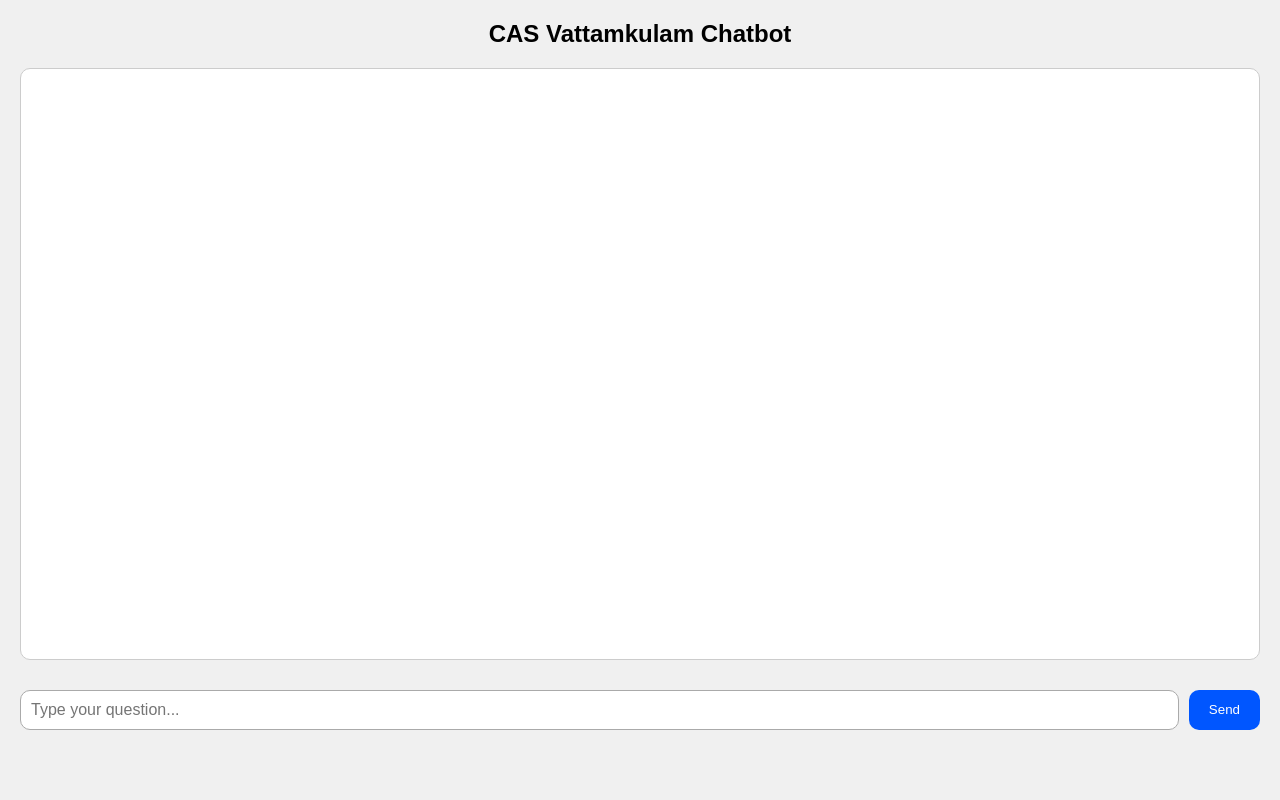
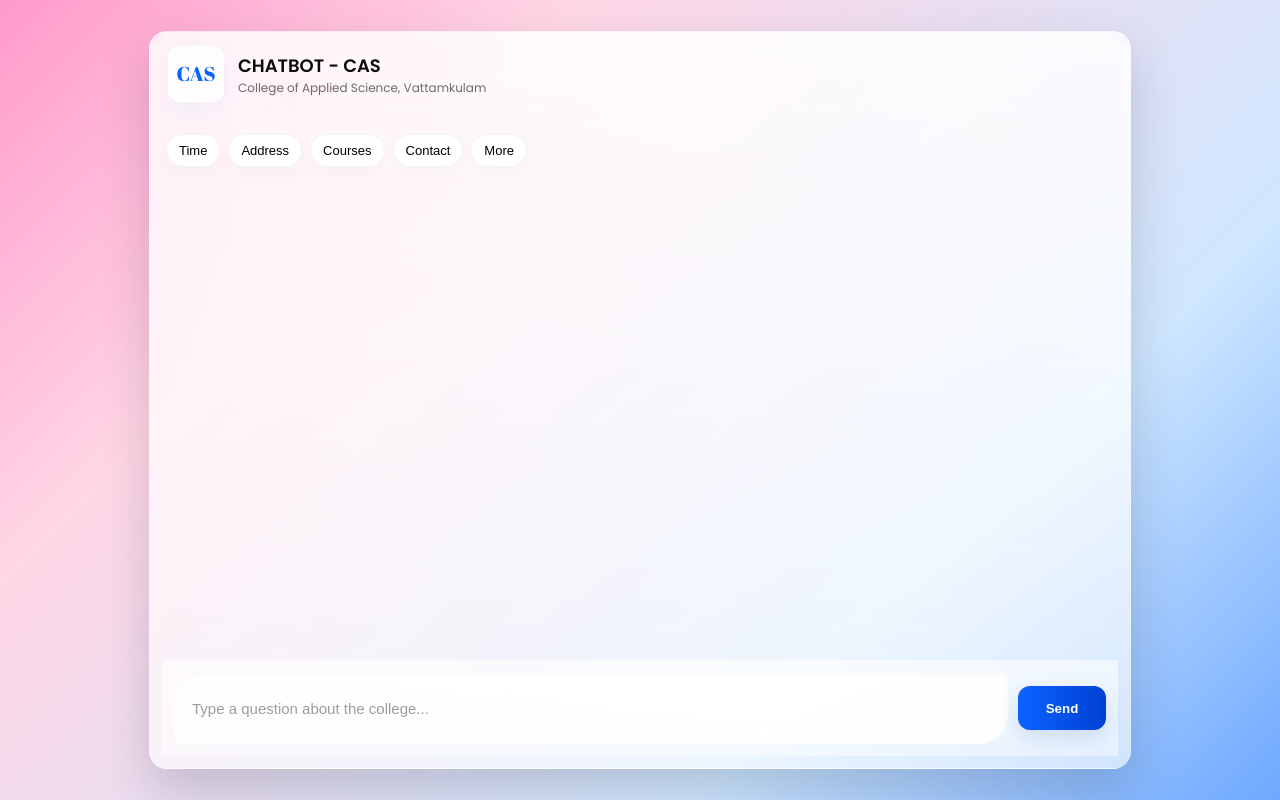
Before and after one commit to blankuser-2k/Cas-chatboat, a plain HTML site: page chat.html in a window 1280 px wide. Drawn offline with Linux system fonts and the light colour scheme.

Commit message:
Update chat.html

```diff
--- a/chat.html
+++ b/chat.html
@@ -1,66 +1,202 @@
-<!DOCTYPE html>
+<!doctype html>
 <html lang="en">
 <head>
-<meta charset="UTF-8">
-<meta name="viewport" content="width=device-width, initial-scale=1.0">
-<title>CAS Chatbot</title>
+  <meta charset="utf-8" />
+  <meta name="viewport" content="width=device-width,initial-scale=1" />
+  <title>CAS Chat — CAS Vattamkulam</title>
 
-<style>
-    body {
-        margin: 0;
-        padding: 0;
-        font-family: Arial, sans-serif;
-        background: #f0f0f0;
+  <!-- Fonts -->
+  <link href="https://fonts.googleapis.com/css2?family=Abril+Fatface&family=Poppins:wght@300;400;600&display=swap" rel="stylesheet">
+
+  <style>
+    :root{
+      --rose: #ff9acb;
+      --blue: #6ea8ff;
+      --accent-blue: #0b63ff;    /* user bubble */
+      --bot-green: #39ff14;      /* bot text on black */
+      --black: #0b0b0b;
+      --glass: rgba(255,255,255,0.85);
+      --input-bg: rgba(255,255,255,0.92);
+      --suggest-bg: rgba(255,255,255,0.95);
+      --suggest-border: rgba(11,63,136,0.06);
     }
 
-    #chatbox {
-        height: 70vh;
-        overflow-y: auto;
-        padding: 15px;
-        background: white;
-        border: 1px solid #ccc;
-        margin: 20px;
-        border-radius: 10px;
+    html,body { height:100%; margin:0; font-family:"Poppins",system-ui,Arial,sans-serif; -webkit-font-smoothing:antialiased; -moz-osx-font-smoothing:grayscale; }
+
+    body{
+      background: linear-gradient(135deg, var(--rose) 0%, #ffd7e6 28%, #cfe7ff 72%, var(--blue) 100%);
+      display:flex;
+      align-items:center;
+      justify-content:center;
+      padding:18px;
+      box-sizing:border-box;
     }
 
-    #input-area {
-        display: flex;
-        padding: 10px 20px;
+    .container {
+      width:100%;
+      max-width:980px;
+      height:92vh;
+      display:flex;
+      flex-direction:column;
+      border-radius:18px;
+      overflow:hidden;
+      box-shadow: 0 22px 50px rgba(16,24,40,0.18);
+      background: linear-gradient(180deg, var(--glass), rgba(255,255,255,0.6));
+      border: 1px solid rgba(255,255,255,0.22);
+    }
+
+    /* Header */
+    header {
+      display:flex;
+      gap:14px;
+      align-items:center;
+      padding:14px 18px;
+      background: linear-gradient(90deg, rgba(255,255,255,0.06), rgba(255,255,255,0.02));
+      backdrop-filter: blur(4px);
+    }
+    .logo {
+      width:56px; height:56px; border-radius:12px;
+      display:flex; align-items:center; justify-content:center;
+      background: linear-gradient(135deg, rgba(255,255,255,0.92), rgba(255,255,255,0.8));
+      box-shadow: 0 6px 18px rgba(11,99,255,0.06);
+    }
+    .logo .cas {
+      font-family: "Abril Fatface", serif;
+      color: var(--accent-blue);
+      font-size:20px;
+      line-height:1;
+    }
+    .header-text { display:flex; flex-direction:column; }
+    .header-text .main { font-weight:600; font-size:18px; color:var(--black); }
+    .header-text .sub { font-size:12px; color:rgba(11,11,11,0.6); }
+
+    /* Chat area */
+    .chat-area { flex:1; display:flex; flex-direction:column; padding:12px; gap:10px; box-sizing:border-box; }
+    #chatbox {
+      flex:1; overflow:auto; padding:12px; display:flex; flex-direction:column; gap:10px;
+      -webkit-overflow-scrolling:touch;
+    }
+
+    /* Suggestion buttons row */
+    .suggestions {
+      display:flex;
+      gap:8px;
+      flex-wrap:wrap;
+      align-items:center;
+      padding:6px 4px;
+    }
+    .suggest-btn {
+      background: var(--suggest-bg);
+      border:1px solid var(--suggest-border);
+      padding:8px 12px;
+      border-radius:999px;
+      font-size:13px;
+      cursor:pointer;
+      box-shadow: 0 6px 16px rgba(11,30,60,0.03);
+      transition: transform .12s ease, box-shadow .12s ease;
+    }
+    .suggest-btn:active { transform: translateY(1px); }
+
+    /* Message row */
+    .msg-row { display:flex; gap:8px; align-items:flex-end; }
+    .msg-row.you { justify-content:flex-end; }
+    .msg-row.bot { justify-content:flex-start; }
+
+    /* Bubble */
+    .bubble {
+      display:inline-block; padding:12px 14px; max-width:78%; word-wrap:break-word;
+      font-size:15px; line-height:1.3; border-radius:18px; box-shadow: 0 8px 24px rgba(11,30,60,0.06);
+    }
+
+    /* User bubble - solid blue, black text */
+    .bubble.you {
+      background: var(--accent-blue);
+      color: #000;
+      border-bottom-right-radius:6px;
+      border-bottom-left-radius:18px;
+    }
+
+    /* Bot bubble - black background, green text */
+    .bubble.bot {
+      background: #000;
+      color: var(--bot-green);
+      border-bottom-left-radius:6px;
+      border-bottom-right-radius:18px;
+    }
+
+    /* Input area - sticky bottom */
+    .input-wrap {
+      padding:12px;
+      background: linear-gradient(180deg, rgba(255,255,255,0.6), rgba(255,255,255,0.42));
+      display:flex; gap:10px; align-items:center;
     }
 
     #userInput {
-        flex: 1;
-        padding: 10px;
-        font-size: 16px;
-        border-radius: 10px;
-        border: 1px solid #aaa;
+      flex:1;
+      height:48px;
+      padding:12px 18px;
+      border-radius:28px 6px 28px 6px; /* alternating curvy corners */
+      border: none; outline:none;
+      background: var(--input-bg);
+      color: var(--black);
+      font-size:15px;
+      box-shadow: inset 0 2px 6px rgba(11,63,136,0.03);
+    }
+    #userInput::placeholder { color: rgba(11,11,11,0.4); }
+
+    .send-btn {
+      min-width:88px; height:44px; border-radius:12px; border:none;
+      background: linear-gradient(90deg, var(--accent-blue), #0041d4);
+      color: #fff; font-weight:600; cursor:pointer;
+      box-shadow: 0 8px 20px rgba(11,63,136,0.12);
     }
 
-    button {
-        margin-left: 10px;
-        padding: 10px 20px;
-        background: #0056ff;
-        color: white;
-        border: none;
-        border-radius: 10px;
-        cursor: pointer;
+    /* Typing indicator */
+    .typing { display:inline-flex; gap:6px; align-items:center; padding:8px 10px; border-radius:12px; background: rgba(0,0,0,0.8); }
+    .dot { width:7px; height:7px; border-radius:50%; background: var(--bot-green); animation: blink 1s infinite; }
+    .dot:nth-child(2){ animation-delay:0.2s; } .dot:nth-child(3){ animation-delay:0.4s; }
+    @keyframes blink { 0%{opacity:0.2}50%{opacity:1}100%{opacity:0.2} }
+
+    /* small screens */
+    @media (max-width:560px) {
+      .container { height:98vh; border-radius:12px; }
+      .logo { width:48px; height:48px; }
+      .bubble { font-size:14px; }
+      #userInput { height:44px; font-size:14px; }
+      .suggest-btn { font-size:12px; padding:7px 10px; }
     }
-</style>
-
+  </style>
 </head>
 <body>
 
-<h2 style="text-align:center;">CAS Vattamkulam Chatbot</h2>
+  <div class="container" role="application" aria-label="CAS chatbot">
+    <header>
+      <div class="logo" aria-hidden="true"><div class="cas">CAS</div></div>
+      <div class="header-text">
+        <div class="main">CHATBOT - CAS</div>
+        <div class="sub">College of Applied Science, Vattamkulam</div>
+      </div>
+    </header>
 
-<div id="chatbox"></div>
+    <div class="chat-area">
+      <div class="suggestions" id="suggestions">
+        <!-- suggestion buttons -->
+        <button class="suggest-btn" data-query="timing">Time</button>
+        <button class="suggest-btn" data-query="address">Address</button>
+        <button class="suggest-btn" data-query="courses">Courses</button>
+        <button class="suggest-btn" data-query="contact">Contact</button>
+        <button class="suggest-btn" data-query="more">More</button>
+      </div>
 
-<div id="input-area">
-    <input type="text" id="userInput" placeholder="Type your question...">
-    <button onclick="sendMessage()">Send</button>
-</div>
+      <div id="chatbox" role="log" aria-live="polite"></div>
 
-<!-- Connect to script.js -->
-<script src="script.js"></script>
+      <div class="input-wrap" aria-label="Message input">
+        <input id="userInput" type="text" placeholder="Type a question about the college..." aria-label="Type your question">
+        <button class="send-btn" id="sendBtn" aria-label="Send message">Send</button>
+      </div>
+    </div>
+  </div>
 
+  <script src="script.js"></script>
 </body>
-</html>
+            </html>
```
